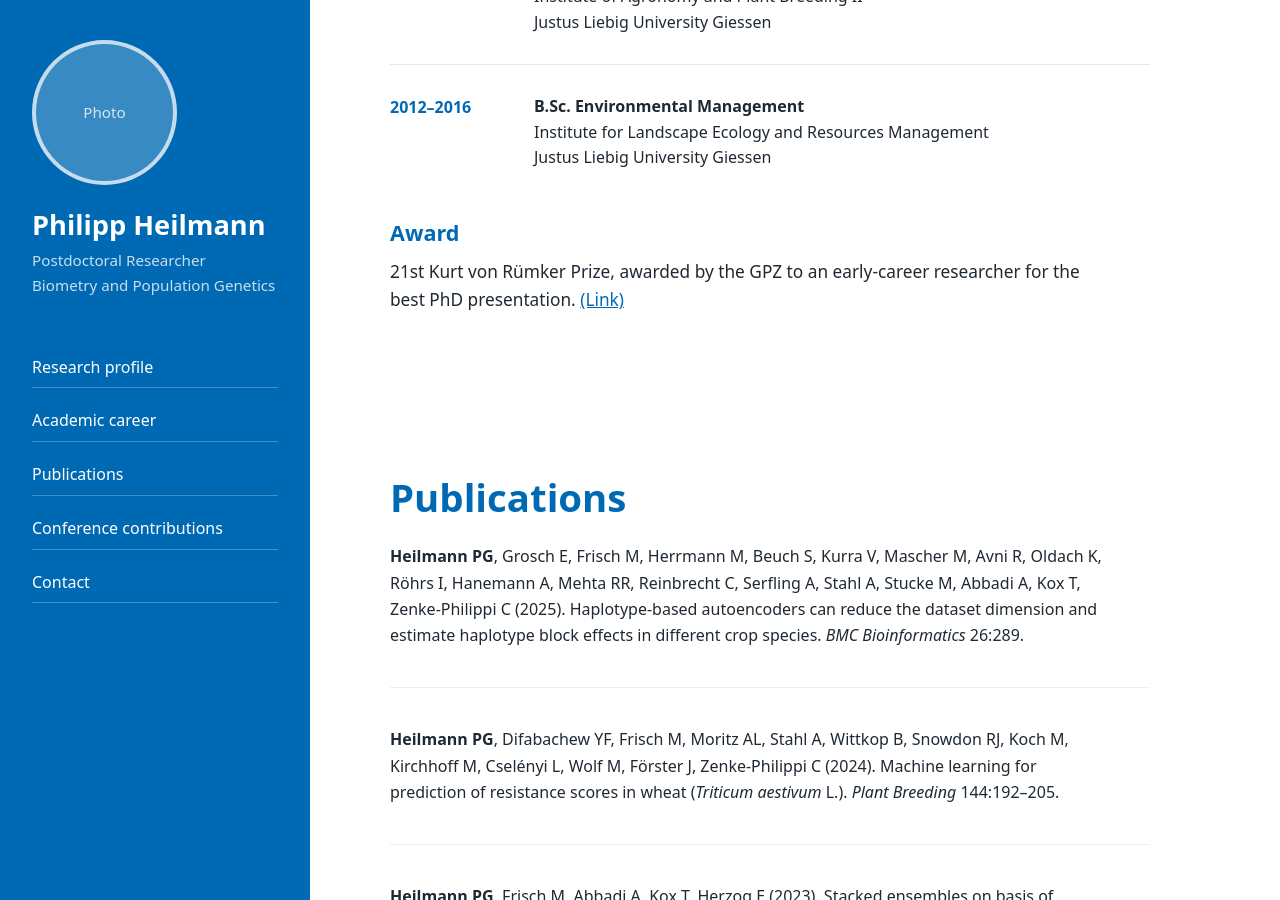
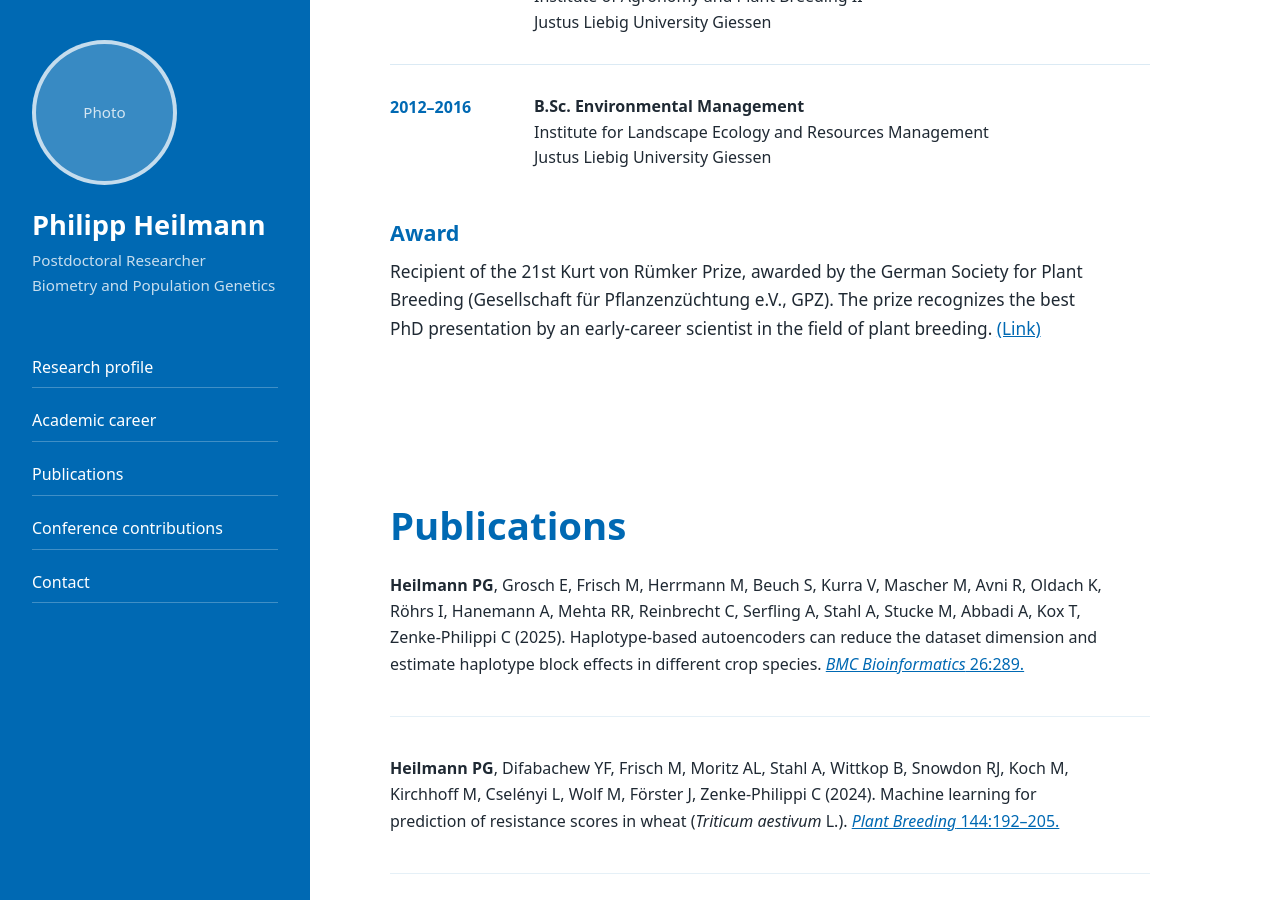
Before and after one commit to PGHeilmann/PGHeilmann.github.io, a Jekyll site: the page built from index.md, in a window 1280 px wide and 900 px high, scrolled down 961 px. Built offline with Jekyll 4.4.1, drawn with Linux system fonts in a browser that asks for light colours.

Commit message:
Update index.md

```diff
--- a/index.md
+++ b/index.md
@@ -91,8 +91,10 @@ title: Home
 
       <h3>Award</h3>
       <p>
-        21st Kurt von Rümker Prize, awarded by the GPZ to an early-career researcher
-        for the best PhD presentation.
+        Recipient of the 21st Kurt von Rümker Prize, awarded by the German Society for
+        Plant Breeding (Gesellschaft für Pflanzenzüchtung e.V., GPZ). The prize recognizes
+        the best PhD presentation by an early-career scientist in the field of plant
+        breeding.
         <a href="https://www.julius-kuehn.de/aktuelles/aktuell/n/8-quedlinburger-pflanzenzuechtungstage-mit-21-kurt-von-ruemker-vortraegen-inklusive-preis-fuer-den-besten-vortrag-eines-nachwuchsforschenden" target="_blank" rel="noopener noreferrer">(Link)</a>
       </p>
     </section>
@@ -108,7 +110,9 @@ title: Home
           Zenke-Philippi C (2025).
           Haplotype-based autoencoders can reduce the dataset dimension and estimate
           haplotype block effects in different crop species.
-          <em>BMC Bioinformatics</em> 26:289.
+          <a href="https://link.springer.com/article/10.1186/s12859-025-06323-w" target="_blank" rel="noopener noreferrer">
+            <em>BMC Bioinformatics</em> 26:289.
+          </a>
         </p>
       </div>
 
@@ -119,7 +123,9 @@ title: Home
           Zenke-Philippi C (2024).
           Machine learning for prediction of resistance scores in wheat
           (<em>Triticum aestivum</em> L.).
-          <em>Plant Breeding</em> 144:192–205.
+          <a href="https://doi.org/10.1111/pbr.13261" target="_blank" rel="noopener noreferrer">
+            <em>Plant Breeding</em> 144:192–205.
+          </a>
         </p>
       </div>
 
@@ -128,7 +134,9 @@ title: Home
           <strong>Heilmann PG</strong>, Frisch M, Abbadi A, Kox T, Herzog E (2023).
           Stacked ensembles on basis of parentage information can predict hybrid
           performance with an accuracy comparable to marker-based GBLUP.
-          <em>Frontiers in Plant Science</em> 14:1178902.
+          <a href="https://www.frontiersin.org/journals/plant-science/articles/10.3389/fpls.2023.1178902/full" target="_blank" rel="noopener noreferrer">
+            <em>Frontiers in Plant Science</em> 14:1178902.
+          </a>
         </p>
       </div>
     </section>
```
